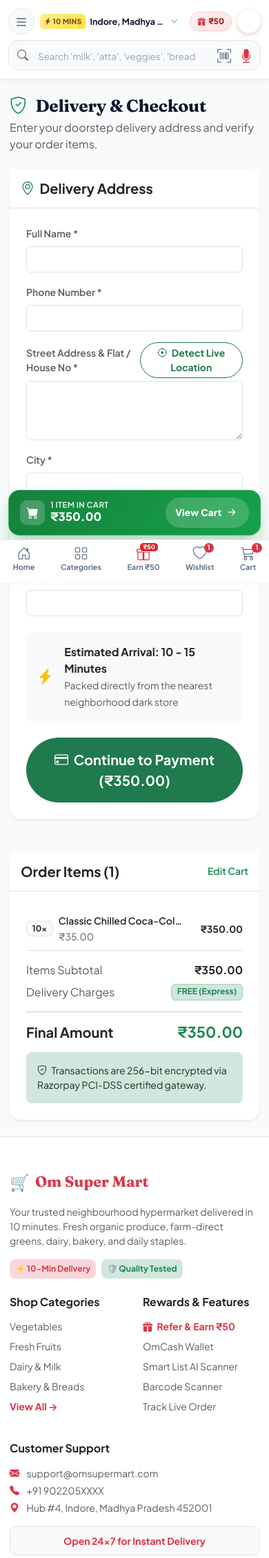
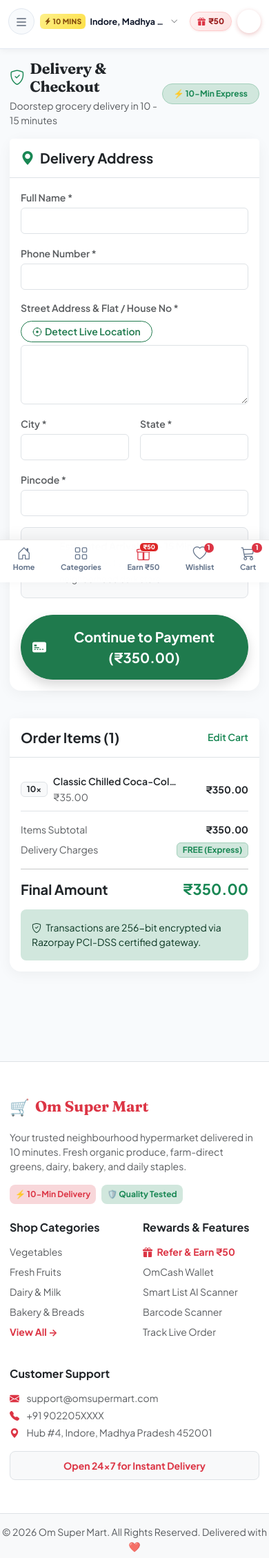
Before and after one commit to damodarvaishnav05/Grocery_Management_app_using_django, a Django app: page /orders/checkout/ in a window 390 px wide. Shown: the top 2258 px of the page at 69% size. Run offline with Django 5.2, Linux system fonts and the light colour scheme; a user stored in the database is signed in; data comes from the database, SQL or seed files in the repository; tables that the repository leaves empty hold one stand-in row (values such as "Sample post"); parts of the project's set-up code (start-up, migrations or seed data) failed here and were passed over.

Commit message:
Fix Google OAuth redirect URI support and mobile checkout layout

```diff
--- a/templates/base.html
+++ b/templates/base.html
@@ -115,7 +115,7 @@
 
     {% block extra_css %}{% endblock %}
 </head>
-<body class="{% if cart_count and cart_count > 0 %}has-floating-cart{% endif %}">
+<body class="{% if cart_count and cart_count > 0 and '/orders/checkout/' not in request.path and '/cart/' not in request.path and '/payments/' not in request.path and '/orders/success/' not in request.path %}has-floating-cart{% endif %}">
 
 <div class="om-app-wrapper">
 
@@ -610,7 +610,8 @@
                     </div>
                 </div>
 
-                <!-- Row 2: Full-Width Search Input with Barcode & Mic -->
+                <!-- Row 2: Full-Width Search Input with Barcode & Mic (Hidden on Checkout & Payment) -->
+                {% if '/orders/checkout/' not in request.path and '/payments/' not in request.path %}
                 <div class="om-mobile-search-row">
                     <form method="GET" action="{% url 'products:index' %}" role="search">
                         <div class="om-mobile-search-box">
@@ -631,6 +632,7 @@
                         </div>
                     </form>
                 </div>
+                {% endif %}
             </div>
 
         </header>
@@ -716,7 +718,7 @@
 <!-- ======================================================= -->
 <!-- FLOATING MOBILE QUICK CART BAR (Zepto/Blinkit Signature) -->
 <!-- ======================================================= -->
-{% if cart_count and cart_count > 0 %}
+{% if cart_count and cart_count > 0 and '/orders/checkout/' not in request.path and '/cart/' not in request.path and '/payments/' not in request.path and '/orders/success/' not in request.path %}
 <aside class="om-floating-cart-bar d-lg-none" aria-label="Quick Cart">
     <a href="{% url 'cart:index' %}" class="om-floating-cart-inner">
         <div class="d-flex align-items-center gap-2">
--- a/templates/orders/checkout.html
+++ b/templates/orders/checkout.html
@@ -2,34 +2,59 @@
 
 {% block title %}Checkout | Om Super Mart 10-Min Delivery{% endblock %}
 
+{% block extra_css %}
+<style>
+    .checkout-container {
+        padding-bottom: 120px !important;
+    }
+    .checkout-card {
+        border-radius: 20px;
+        box-shadow: 0 4px 20px rgba(0, 0, 0, 0.05);
+    }
+    @media (max-width: 768px) {
+        .checkout-container {
+            padding-bottom: 130px !important;
+        }
+        .checkout-card {
+            border-radius: 16px;
+        }
+    }
+</style>
+{% endblock %}
+
 {% block content %}
 
-<div class="container py-4">
+<div class="container py-3 py-md-4 checkout-container">
 
     <!-- HEADER -->
-    <div class="mb-4">
-        <h2 class="fw-bold mb-1">
-            <i class="bi bi-shield-check text-success me-2"></i> Delivery & Checkout
-        </h2>
-        <p class="text-muted mb-0">
-            Enter your doorstep delivery address and verify your order items.
-        </p>
+    <div class="d-flex align-items-center justify-content-between mb-3 mb-md-4">
+        <div>
+            <h3 class="fw-bold mb-1 text-dark fs-4 fs-md-3 d-flex align-items-center gap-2">
+                <i class="bi bi-shield-check text-success"></i> Delivery &amp; Checkout
+            </h3>
+            <p class="text-muted small mb-0">
+                Doorstep grocery delivery in 10 - 15 minutes
+            </p>
+        </div>
+        <span class="badge bg-success-subtle text-success border border-success-subtle px-3 py-2 rounded-pill fw-bold small">
+            ⚡ 10-Min Express
+        </span>
     </div>
 
-    <div class="row g-4">
+    <div class="row g-3 g-md-4">
 
         <!-- LEFT COLUMN: DELIVERY ADDRESS FORM -->
         <div class="col-lg-7">
 
-            <div class="card border-0 shadow-sm rounded-4 mb-4">
+            <div class="card border-0 checkout-card mb-4 bg-white">
 
                 <div class="card-header bg-white py-3 border-bottom">
-                    <h5 class="fw-bold mb-0 text-dark">
-                        <i class="bi bi-geo-alt text-success me-1"></i> Delivery Address
+                    <h5 class="fw-bold mb-0 text-dark d-flex align-items-center gap-2">
+                        <i class="bi bi-geo-alt-fill text-success"></i> Delivery Address
                     </h5>
                 </div>
 
-                <div class="card-body p-4">
+                <div class="card-body p-3 p-md-4">
 
                     <form method="POST">
 
@@ -37,59 +62,60 @@
 
                         <div class="row g-3">
 
-                            <div class="col-md-6">
-                                <label class="form-label fw-semibold small text-muted">Full Name *</label>
+                            <div class="col-12 col-md-6">
+                                <label class="form-label fw-semibold small text-muted mb-1">Full Name *</label>
                                 {{ form.full_name }}
                             </div>
 
-                            <div class="col-md-6">
-                                <label class="form-label fw-semibold small text-muted">Phone Number *</label>
+                            <div class="col-12 col-md-6">
+                                <label class="form-label fw-semibold small text-muted mb-1">Phone Number *</label>
                                 {{ form.phone }}
                             </div>
 
                             <div class="col-12">
-                                <div class="d-flex justify-content-between align-items-center mb-1">
-                                    <label class="form-label fw-semibold small text-muted mb-0">Street Address & Flat / House No *</label>
-                                    <button type="button" id="detect-gps-btn" class="btn btn-sm btn-outline-success rounded-pill px-3 py-1" onclick="detectLiveCheckoutLocation()">
-                                        <i class="bi bi-crosshair me-1"></i> Detect Live Location
+                                <div class="d-flex justify-content-between align-items-center mb-1 flex-wrap gap-2">
+                                    <label class="form-label fw-semibold small text-muted mb-0">Street Address &amp; Flat / House No *</label>
+                                    <button type="button" id="detect-gps-btn" class="btn btn-sm btn-outline-success rounded-pill px-3 py-1 fw-semibold text-nowrap d-inline-flex align-items-center gap-1 shadow-none" onclick="detectLiveCheckoutLocation()">
+                                        <i class="bi bi-crosshair"></i>
+                                        <span>Detect Live Location</span>
                                     </button>
                                 </div>
                                 {{ form.address }}
-                                <div id="gps-status-hint" class="small text-muted mt-1 d-none"></div>
+                                <div id="gps-status-hint" class="d-none mt-2"></div>
                             </div>
 
-
-                            <div class="col-md-4">
-                                <label class="form-label fw-semibold small text-muted">City *</label>
+                            <div class="col-6 col-md-4">
+                                <label class="form-label fw-semibold small text-muted mb-1">City *</label>
                                 {{ form.city }}
                             </div>
 
-                            <div class="col-md-4">
-                                <label class="form-label fw-semibold small text-muted">State *</label>
+                            <div class="col-6 col-md-4">
+                                <label class="form-label fw-semibold small text-muted mb-1">State *</label>
                                 {{ form.state }}
                             </div>
 
-                            <div class="col-md-4">
-                                <label class="form-label fw-semibold small text-muted">Pincode *</label>
+                            <div class="col-12 col-md-4">
+                                <label class="form-label fw-semibold small text-muted mb-1">Pincode *</label>
                                 {{ form.pincode }}
                             </div>
 
                         </div>
 
-                        <div class="mt-4 p-3 bg-light rounded-3 d-flex align-items-center gap-3">
-                            <i class="bi bi-lightning-charge-fill text-warning fs-3"></i>
+                        <div class="mt-3 p-3 bg-light rounded-3 d-flex align-items-center gap-3 border">
+                            <i class="bi bi-lightning-charge-fill text-warning fs-3 flex-shrink-0"></i>
                             <div>
-                                <strong class="text-dark d-block">Estimated Arrival: 10 - 15 Minutes</strong>
-                                <small class="text-muted">Packed directly from the nearest neighborhood dark store</small>
+                                <strong class="text-dark d-block small">Estimated Arrival: 10 - 15 Minutes</strong>
+                                <small class="text-muted" style="font-size: 0.78rem;">Packed directly from the nearest neighborhood dark store</small>
                             </div>
                         </div>
 
                         <div class="mt-4">
                             <button
                                 type="submit"
-                                class="btn btn-success w-100 btn-lg rounded-pill fw-bold shadow-sm py-3"
+                                class="btn btn-success w-100 btn-lg rounded-pill fw-bold shadow py-3 d-flex align-items-center justify-content-center gap-2"
                             >
-                                <i class="bi bi-credit-card me-1"></i> Continue to Payment (₹{{ total }})
+                                <i class="bi bi-credit-card-2-front-fill fs-5"></i>
+                                <span>Continue to Payment (₹{{ total }})</span>
                             </button>
                         </div>
 
@@ -105,7 +131,7 @@
         <!-- RIGHT COLUMN: ORDER SUMMARY -->
         <div class="col-lg-5">
 
-            <div class="card border-0 shadow-sm rounded-4 sticky-top" style="top: 90px;">
+            <div class="card border-0 checkout-card sticky-top bg-white" style="top: 80px;">
 
                 <div class="card-header bg-white py-3 border-bottom d-flex justify-content-between align-items-center">
                     <h5 class="fw-bold mb-0 text-dark">
@@ -116,7 +142,7 @@
                     </a>
                 </div>
 
-                <div class="card-body p-4">
+                <div class="card-body p-3 p-md-4">
 
                     <!-- LIST OF CART ITEMS -->
                     <div class="cart-items-preview mb-3 overflow-y-auto" style="max-height: 250px;">
@@ -140,19 +166,19 @@
 
                     <!-- BILL BREAKDOWN -->
                     <div class="d-flex justify-content-between mb-2">
-                        <span class="text-muted">Items Subtotal</span>
-                        <strong class="text-dark">₹{{ subtotal }}</strong>
+                        <span class="text-muted small">Items Subtotal</span>
+                        <strong class="text-dark small">₹{{ subtotal }}</strong>
                     </div>
 
                     {% if discount > 0 %}
                     <div class="d-flex justify-content-between mb-2">
-                        <span class="text-muted">Voucher Discount</span>
-                        <strong class="text-success">-₹{{ discount }}</strong>
+                        <span class="text-muted small">Voucher Discount</span>
+                        <strong class="text-success small">-₹{{ discount }}</strong>
                     </div>
                     {% endif %}
 
                     <div class="d-flex justify-content-between mb-3">
-                        <span class="text-muted">Delivery Charges</span>
+                        <span class="text-muted small">Delivery Charges</span>
                         <span class="badge bg-success-subtle text-success border border-success-subtle fw-bold">
                             FREE (Express)
                         </span>
@@ -180,6 +206,8 @@
 
 </div>
 
+{% endblock %}
+
 {% block extra_js %}
 <script>
     function detectLiveCheckoutLocation() {
@@ -192,16 +220,16 @@
         }
 
         btn.disabled = true;
-        btn.innerHTML = '<span class="spinner-border spinner-border-sm me-1"></span> Locating...';
-        hint.className = "small text-muted mt-1";
-        hint.innerText = "Requesting device GPS coordinates...";
+        btn.innerHTML = '<span class="spinner-border spinner-border-sm me-1"></span><span>Locating...</span>';
+        hint.className = "d-flex align-items-center gap-2 mt-2 p-2 rounded-3 small bg-light text-muted border";
+        hint.innerHTML = '<span class="spinner-border spinner-border-sm text-success flex-shrink-0"></span><span>Detecting device GPS coordinates...</span>';
         hint.classList.remove("d-none");
 
         navigator.geolocation.getCurrentPosition(
             async function(position) {
                 const lat = position.coords.latitude;
                 const lng = position.coords.longitude;
-                hint.innerText = `GPS Found: ${lat.toFixed(4)}° N, ${lng.toFixed(4)}° E. Resolving street address...`;
+                hint.innerHTML = '<span class="spinner-border spinner-border-sm text-success flex-shrink-0"></span><span>GPS found. Resolving address...</span>';
 
                 try {
                     // Free reverse geocoding via OpenStreetMap Nominatim
@@ -227,31 +255,30 @@
                         if (stateInput && addr.state) stateInput.value = addr.state;
                         if (pincodeInput && addr.postcode) pincodeInput.value = addr.postcode;
 
-                        hint.className = "small text-success mt-1 fw-semibold";
-                        hint.innerHTML = `<i class="bi bi-check-circle-fill me-1"></i> Live location detected: ${streetParts || 'Location acquired'}`;
+                        hint.className = "d-flex align-items-center gap-2 mt-2 p-2 rounded-3 small bg-success-subtle text-success border border-success-subtle fw-semibold";
+                        hint.innerHTML = `<i class="bi bi-check-circle-fill fs-6 flex-shrink-0"></i><span>Live address applied: ${streetParts || 'Location acquired'}</span>`;
                     } else {
-                        hint.className = "small text-success mt-1 fw-semibold";
-                        hint.innerHTML = `<i class="bi bi-check-circle-fill me-1"></i> GPS Coordinates locked: ${lat.toFixed(4)}, ${lng.toFixed(4)}`;
+                        hint.className = "d-flex align-items-center gap-2 mt-2 p-2 rounded-3 small bg-success-subtle text-success border border-success-subtle fw-semibold";
+                        hint.innerHTML = `<i class="bi bi-check-circle-fill fs-6 flex-shrink-0"></i><span>GPS locked: ${lat.toFixed(4)}, ${lng.toFixed(4)}</span>`;
                     }
                 } catch(err) {
                     console.warn("Reverse geocode warning:", err);
-                    hint.className = "small text-success mt-1";
-                    hint.innerText = `GPS coordinates acquired: ${lat.toFixed(4)}, ${lng.toFixed(4)}`;
+                    hint.className = "d-flex align-items-center gap-2 mt-2 p-2 rounded-3 small bg-success-subtle text-success border border-success-subtle";
+                    hint.innerHTML = `<i class="bi bi-check-circle-fill fs-6 flex-shrink-0"></i><span>GPS coordinates acquired: ${lat.toFixed(4)}, ${lng.toFixed(4)}</span>`;
                 } finally {
                     btn.disabled = false;
-                    btn.innerHTML = '<i class="bi bi-check2-circle me-1"></i> Location Updated';
+                    btn.innerHTML = '<i class="bi bi-check2-circle me-1"></i><span>Location Updated</span>';
                 }
             },
             function(err) {
                 console.warn("Geolocation error:", err);
                 btn.disabled = false;
-                btn.innerHTML = '<i class="bi bi-crosshair me-1"></i> Try Again';
-                hint.className = "small text-danger mt-1";
-                hint.innerText = "Location permission denied or unavailable. Please enter address manually.";
+                btn.innerHTML = '<i class="bi bi-crosshair me-1"></i><span>Try Again</span>';
+                hint.className = "d-flex align-items-center gap-2 mt-2 p-2 rounded-3 small bg-danger-subtle text-danger border border-danger-subtle";
+                hint.innerHTML = '<i class="bi bi-geo-alt-slash-fill fs-6 flex-shrink-0"></i><span>Location access not granted or unavailable. Please type your address manually.</span>';
             },
             { enableHighAccuracy: true, timeout: 10000, maximumAge: 0 }
         );
     }
 </script>
 {% endblock %}
-{% endblock %}
```
Also changed, not shown: accounts/apps.py (+5 -4 lines), grocery_project/settings.py (+11 -0 lines).
